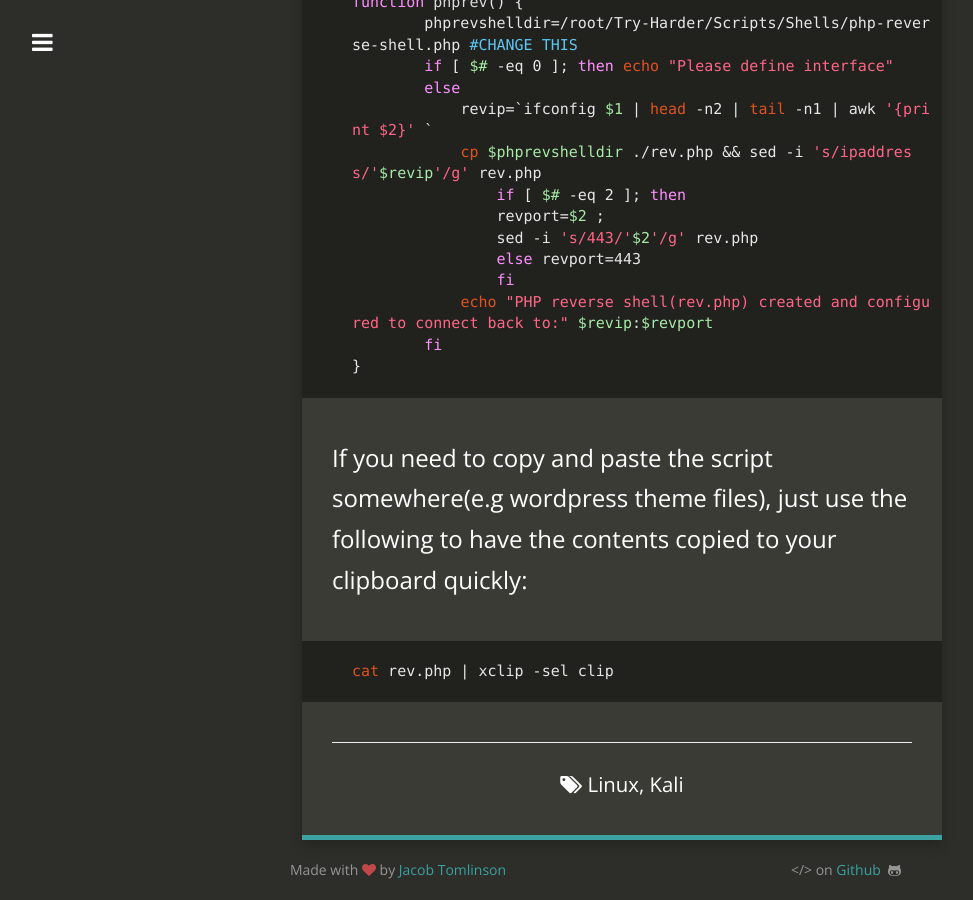
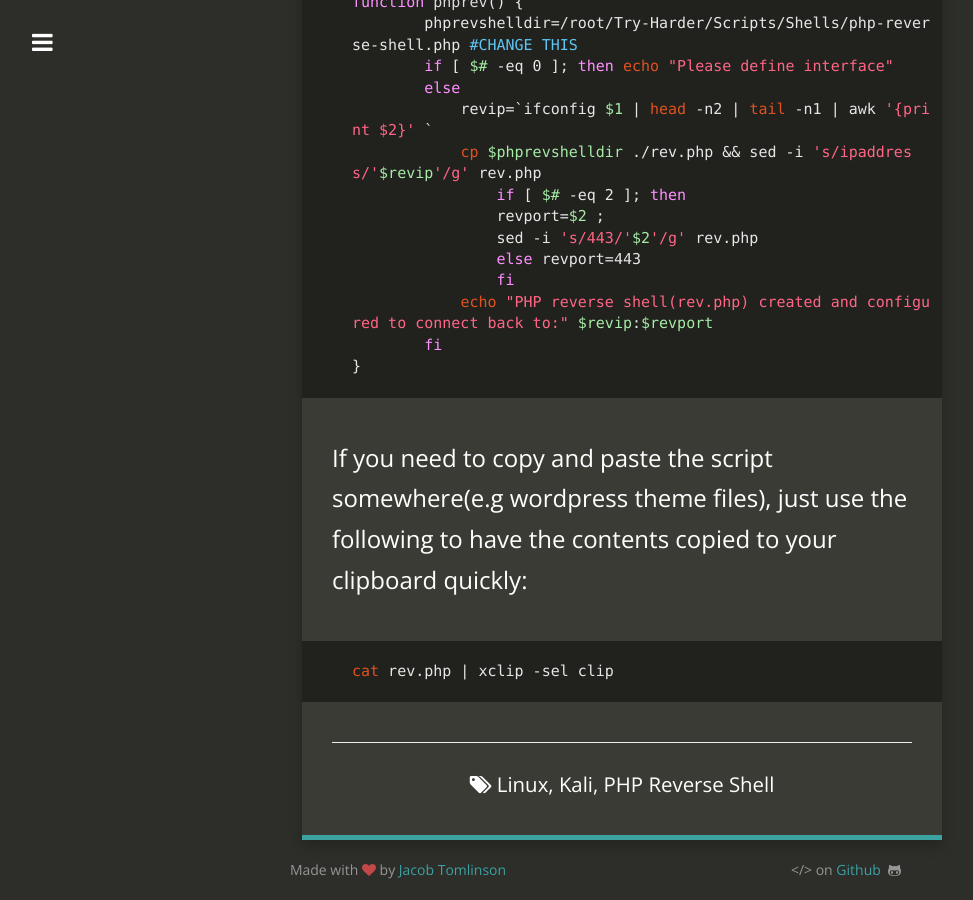
Before and after one commit to Dreamscent/Dreamscent.github.io, a Jekyll site: the page built from _posts/2019-09-21-Kali-Linux-QoL.md, in a window 1280 px wide and 900 px high, scrolled down 1594 px. Shown: the whole window, without its empty margins (18-991 px from the left). Built offline with Jekyll 4.4.1, drawn with Linux system fonts in a browser that asks for light colours; nearby versions of some CDN libraries.

Commit message:
Update 2019-09-21-Kali-Linux-QoL.md

```diff
--- a/_posts/2019-09-21-Kali-Linux-QoL.md
+++ b/_posts/2019-09-21-Kali-Linux-QoL.md
@@ -9,6 +9,7 @@ thumbnail:  thumbs-up
 tags:
  - Linux
  - Kali
+ - PHP Reverse Shell
 ---
 
 This post will be updated once in a blue moon. Just wanted to share some of my stuff which I use as I think it's good to automate certain repeated processes when hacking boxes. Life's too short to be wasting time on such things.
```
